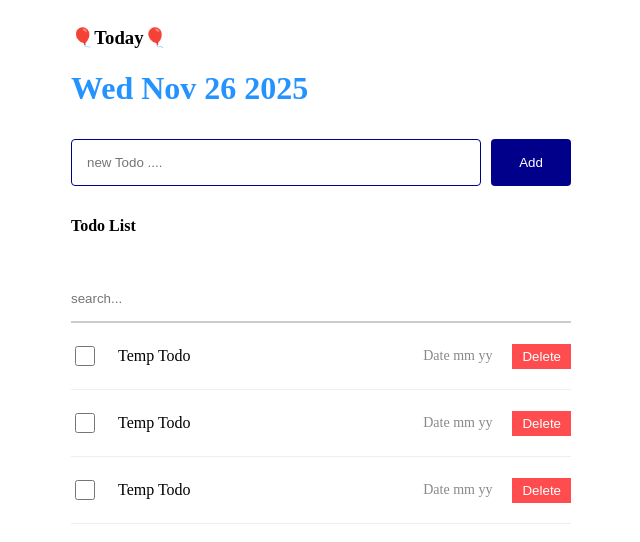
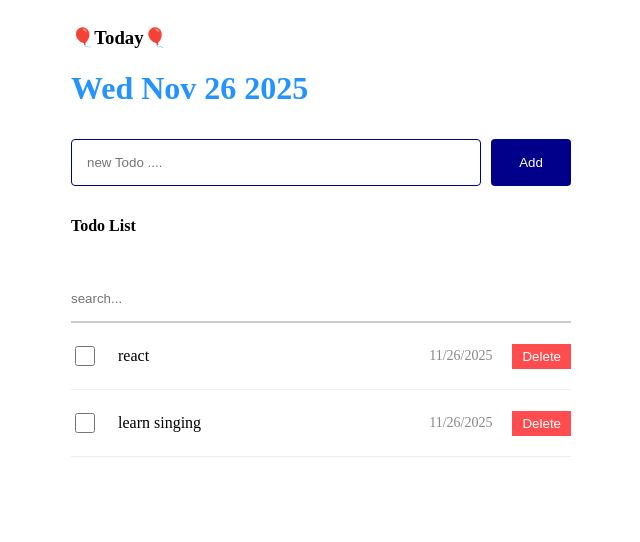
Before and after one commit to jangjaeko/Todo_List, a React (Vite) app: page / in a window 1280 px wide. Shown: the top 542 px of the page, without its empty margins (319-959 px from the left). Built offline with nearby package versions, Linux system fonts and the light colour scheme.

Commit message:
feat : todolist rendering

```diff
--- a/src/App.jsx
+++ b/src/App.jsx
@@ -5,7 +5,6 @@ import List from "./component/List.jsx";
 
 import "./App.css";
 
-function App() {
 const mockData = [
   {
     id: 0,
@@ -20,24 +19,27 @@ function App() {
     date: new Date().getTime(),
   },
 ];
-  const [toDos, setToDos] = useState([mockData]);
+
+function App() {
+  const [toDos, setToDos] = useState(mockData);
   const idRef = useRef(2);
 
   const onCreate = (content) => {
     const newTodo = {
       id: idRef.current++,
       isDone: false,
-      content: content,
+      content,
       date: new Date().getTime(),
     };
 
     setToDos([newTodo, ...toDos]);
   };
+
   return (
     <div className="App">
       <Header />
       <Editor onCreate={onCreate} />
-      <List />
+      <List toDos={toDos} />
     </div>
   );
 }
--- a/src/component/List.jsx
+++ b/src/component/List.jsx
@@ -1,15 +1,30 @@
-import React from "react";
+import { useState } from "react";
 import "./List.css";
 import TodoItem from "./TodoItem";
-export default function List() {
+
+export default function List({ toDos }) {
+  const [searchTerm, setSearchTerm] = useState("");
+  const onChangeSearchTerm = (e) => {
+    setSearchTerm(e.target.value);
+  };
+
+  const getFilterdData = () => {
+    if (searchTerm === "") {
+      return toDos;
+    }
+    return toDos.filter((todo) =>
+      todo.content.toLowerCase().includes(searchTerm.toLowerCase())
+    );
+  };
+  const filteredToDos = getFilterdData();
   return (
     <div className="List">
-      <h4> Todo List</h4>
-      <input placeholder="search..." />
+      <h4>Todo List</h4>
+      <input placeholder="search..." onChange={onChangeSearchTerm} />
       <div className="todos_wrapper">
-        <TodoItem />
-        <TodoItem />
-        <TodoItem />
+        {filteredToDos.map((todo) => (
+          <TodoItem key={todo.id} {...todo} />
+        ))}
       </div>
     </div>
   );
--- a/src/component/TodoItem.jsx
+++ b/src/component/TodoItem.jsx
@@ -1,12 +1,14 @@
 import React from "react";
 import "./TodoItem.css";
-export default function TodoItem() {
+
+export default function TodoItem({ id, isDone, content, date }) {
+  //
   return (
     <div className="TodoItem">
-      <input type="checkbox" />
-      <div className="content"> Temp Todo </div>
-      <div className="date"> Date mm yy</div>
-      <button> Delete </button>
+      <input type="checkbox" checked={isDone} readOnly />
+      <div className="content">{content}</div>
+      <div className="date">{new Date(date).toLocaleDateString()}</div>
+      <button>Delete</button>
     </div>
   );
 }
```
Lines whose indentation alone changed are shown as unchanged.
